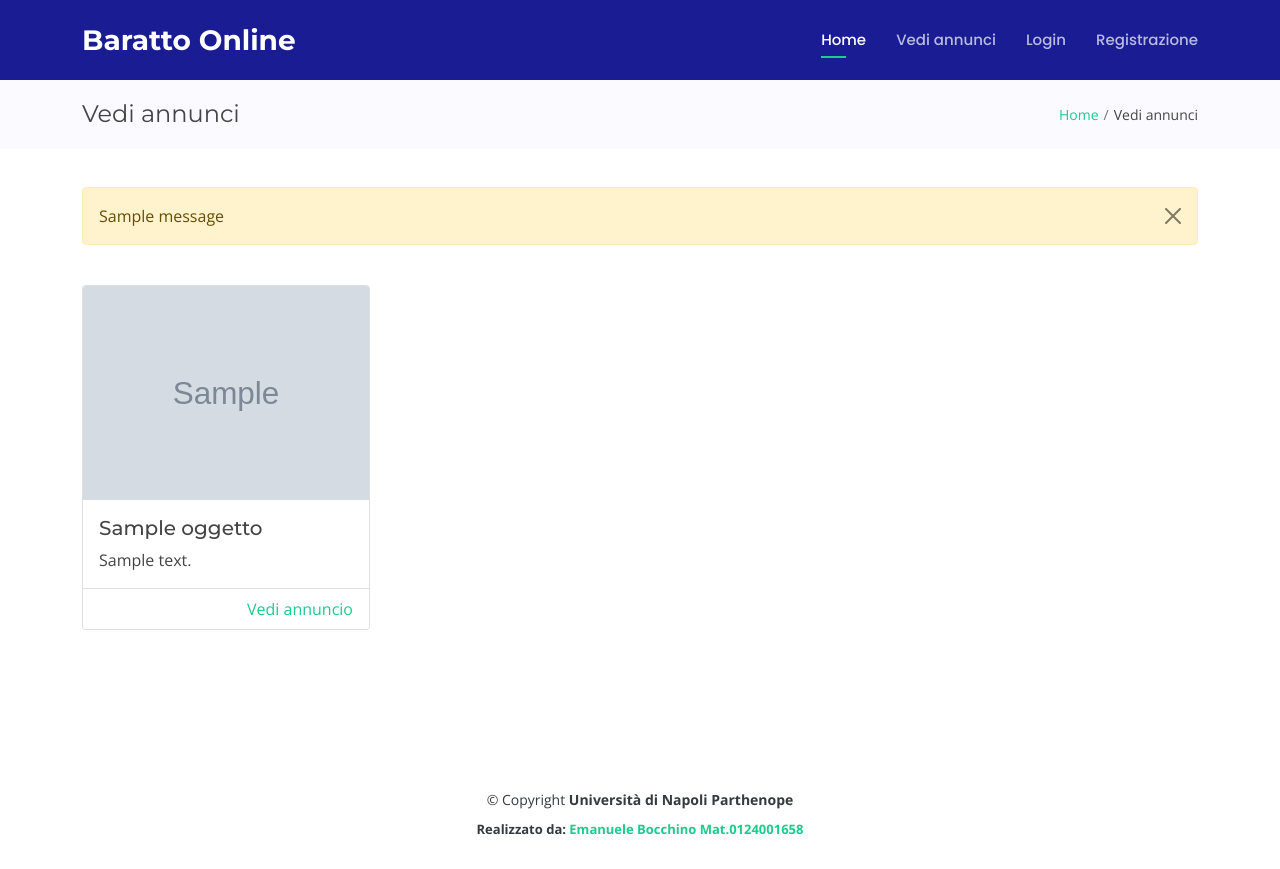
After one commit to emanubocc/Baratto, a Flask app: page /vedi-annunci in a window 1280 px wide. The commit adds this page. Run offline with Flask 2, Linux system fonts and the light colour scheme; tables that the repository leaves empty hold one stand-in row (values such as "Sample post"); grey boxes marked "Sample" are stand-in pictures; one stand-in notice (Sample message) is shown; some libraries are stand-ins or nearby versions.

Commit message:
third commit

```diff
--- a/appbaratto/auth.py
+++ b/appbaratto/auth.py
@@ -1,6 +1,6 @@
-from flask import Blueprint, render_template, flash, redirect, url_for, session, request
+from flask import Blueprint, render_template, flash, redirect, url_for
 from werkzeug.security import check_password_hash
-from flask_login import login_user, login_required, logout_user, current_user
+from flask_login import login_user, login_required, logout_user
 from .forms import LoginForm, RegistrationForm
 
 from .models import Utente
--- a/appbaratto/forms.py
+++ b/appbaratto/forms.py
@@ -1,6 +1,5 @@
 from flask_wtf import FlaskForm
-from wtforms import (StringField, SubmitField, PasswordField, EmailField, SelectField, HiddenField, TextAreaField)
-from flask_wtf.file import FileField, FileRequired, FileAllowed
+from wtforms import (StringField, SubmitField, PasswordField, EmailField, SelectField, HiddenField, TextAreaField,MultipleFileField)
 
 from wtforms.validators import DataRequired
 from .utility import PROVINCIE_CHOICES
@@ -41,5 +40,6 @@ class ItemsForm(FlaskForm):
     nome = StringField("", validators=[DataRequired()], description="Nome oggetto")
     desc = TextAreaField("", validators=[DataRequired()], description="Descrizione oggetto...")
     provincia = SelectField("", validators=[DataRequired()], choices=PROVINCIE_CHOICES)
-    image = FileField(u'image',  validators=[FileRequired(),  FileAllowed(['jpg', 'png'], 'Images only!')])
+    image = MultipleFileField('Images')
+
     submit = SubmitField("Invia")
--- a/appbaratto/templates/add-item.html
+++ b/appbaratto/templates/add-item.html
@@ -47,6 +47,7 @@
                         </div>
 
                          <div class="col-md-12 form-group mt-3 mt-md-0">
+                             <label>Inserisci immagini (max 3) :</label>
                             {{ form.image }}
                         </div>
 
--- /dev/null
+++ b/appbaratto/templates/all-items.html
@@ -0,0 +1,40 @@
+{% extends "base-template.html" %}
+
+{% block title %}Vedi annunci{% endblock %}
+{% block breadcrumbs %}Vedi annunci{% endblock %}
+{% block breadcrumbslinks %}Vedi annunci{% endblock %}
+
+{% block content %}
+  <section class="inner-page">
+   <div class="container">
+
+     {% for message in get_flashed_messages() %}
+         <div class="alert alert-warning alert-dismissible fade show mt-2" role="alert">
+               {{ message }}
+             <button type="button" class="btn-close" data-bs-dismiss="alert" aria-label="Close"></button>
+         </div>
+     {% endfor %}
+<div class="card-group">
+   {% for item in items %}
+    <div class="col-lg-3 col-md-3 mt-4 " data-aos="fade-left" data-aos-delay="200">
+       <div class="card" style="width: 18rem;">
+         <img src="../static/uploads/images/{{ item.Img_1 }}" class="card-img-top" alt="...">
+            <div class="card-body">
+                <h5 class="card-title">{{ item.Nome }}</h5>
+                <p class="card-text">{{ item.Desc }}</p>
+            </div>
+            <ul class="list-group list-group-flush">
+                  <li class="list-group-item"><a href="/vedi-annunci/{{ item.id }}" class="float-end">Vedi annuncio</a></li>
+            </ul>
+        </div>
+    </div>
+{% endfor %}
+</div>
+
+   </div>
+</section>
+{% endblock %}
+
+<input type="email" name="loginEmail" class="form-control" id="loginEmail" placeholder="Email" required>
+<input type="password" class="form-control" name="loginPassword" id="loginPassword" placeholder="Password" required>
+<button type="submit">Login</button>
--- a/appbaratto/templates/base-template.html
+++ b/appbaratto/templates/base-template.html
@@ -44,8 +44,9 @@
       <nav id="navbar" class="navbar">
         <ul>
           <li><a class="nav-link scrollto active" href="/">Home</a></li>
+          <li><a class="nav-link" href="/vedi-annunci">Vedi annunci</a></li>
             {% if current_user.is_authenticated %}
-            <li><a class="nav-link" href="/vedi-annunci">Vedi annunci</a></li>
+
             <li class="dropdown"><a href=""><span>{{ current_user.Email }}</span> <i class="bi bi-chevron-right"></i></a>
                 <ul>
                     <li><a href="/profilo">Il tuo profilo</a></li>
--- a/appbaratto/views.py
+++ b/appbaratto/views.py
@@ -3,7 +3,7 @@ from werkzeug.security import generate_password_hash
 from flask_login import login_required, current_user
 from werkzeug.utils import secure_filename
 
-from sqlalchemy import update, select, delete
+from sqlalchemy import update, select, delete, desc
 from .forms import EditForm, ItemsForm
 from .models import Utente, Oggetto
 from . import db
@@ -14,7 +14,20 @@ views = Blueprint('views', __name__)
 @views.route('/')
 def home():
     addclass = 'Homepage'
-    return render_template('homepage.html', hideBreadcrumbs = addclass)
+    return render_template('homepage.html', hideBreadcrumbs=addclass)
+
+@views.route('/vedi-annunci')
+def allItems():
+
+    all_items = Oggetto.query.order_by(desc(Oggetto.Provincia)).all()
+    return render_template('all-items.html', items=all_items)
+
+@views.route('/vedi-annunci/<int:id_annuncio>')
+def item_selected( id_annuncio ):
+    item = Oggetto.query.filter_by(id=id_annuncio).one_or_none()
+    if( item == None):
+        flash('Nessun annuncio trovato con questo id.', category='error')
+    return render_template('selected-item.html', item=item)
 
 
 @views.route('/profilo')
@@ -27,24 +40,46 @@ def profile():
 @login_required
 def addItem():
     form_items = ItemsForm()
+
     if form_items.validate_on_submit():
         nome = form_items.nome.data
         desc = form_items.desc.data
         provincia = form_items.provincia.data
-        filename = secure_filename(form_items.image.data.filename)
 
-        new_item = Oggetto(nome, desc, filename, provincia, current_user.id)
+        pics = request.files.getlist(form_items.image.name)
+        img_urls = []
+
+        if pics:
+            for img in pics:
+                file_name = secure_filename(img.filename)
+                img_urls.append(file_name)
+                img.save('appbaratto/static/uploads/images/' + file_name)
+
+        img_1 = img_urls[0]
+        img_2 = ""
+        img_3 = ""
+
+        if (len(img_urls) == 2):
+            img_2 = img_urls[1]
+        if (len(img_urls) == 3):
+            img_3 = img_urls[2]
+
+        new_item = Oggetto(nome, desc, img_1, img_2, img_3, provincia, current_user.id)
+
         # Inserimento in DB
         try:
             db.session.add(new_item)
             db.session.commit()
+            flash('Inserimento annuncio avvenuto con successo', category='success')
+        except Exception as IntegrityError:
+            flash(f"Le immagini presentano nomi già utilizzati.", category='error')
+            db.session.rollback()
         except Exception as e:
-            print(f"Eccezione: {e}")
+            flash(f"Eccezione: {e}", category='error')
             db.session.rollback()
 
-        # Upload immagine
-        form_items.image.data.save('uploads/images/' + filename)
-        flash('Inserimento annuncio avvenuto con successo', category='success')
+
+
 
     return render_template('add-item.html', form=form_items)
 
```
Also changed, not shown: appbaratto/models.py (+8 -4 lines), appbaratto/static/uploads/images/cat.jpg (added).
